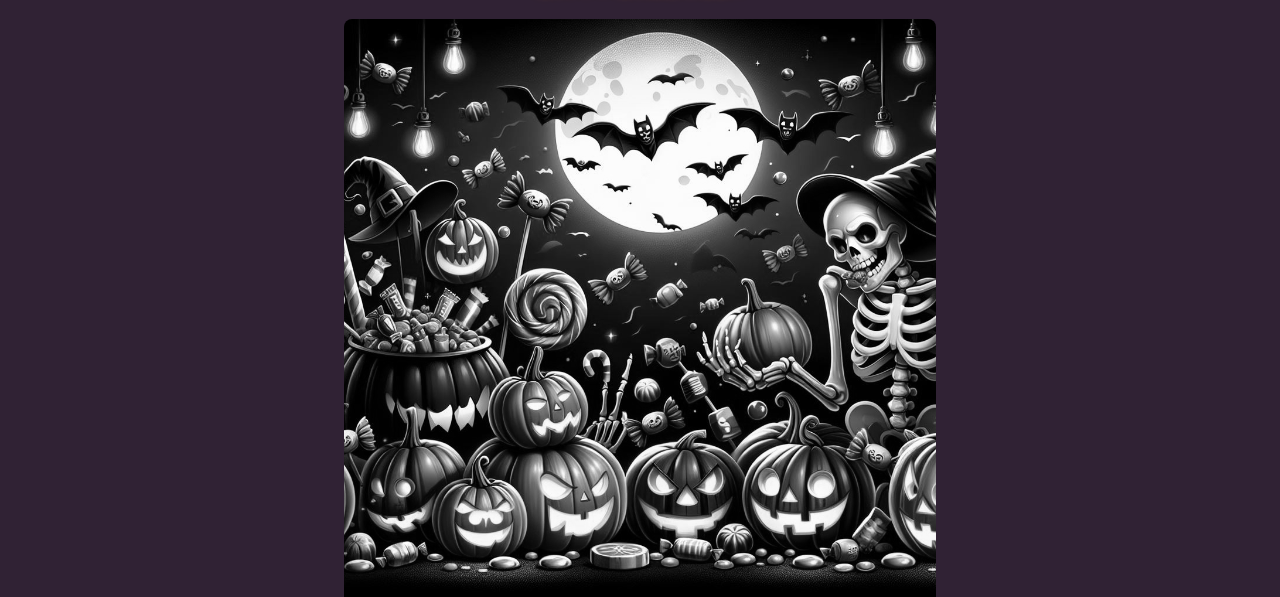
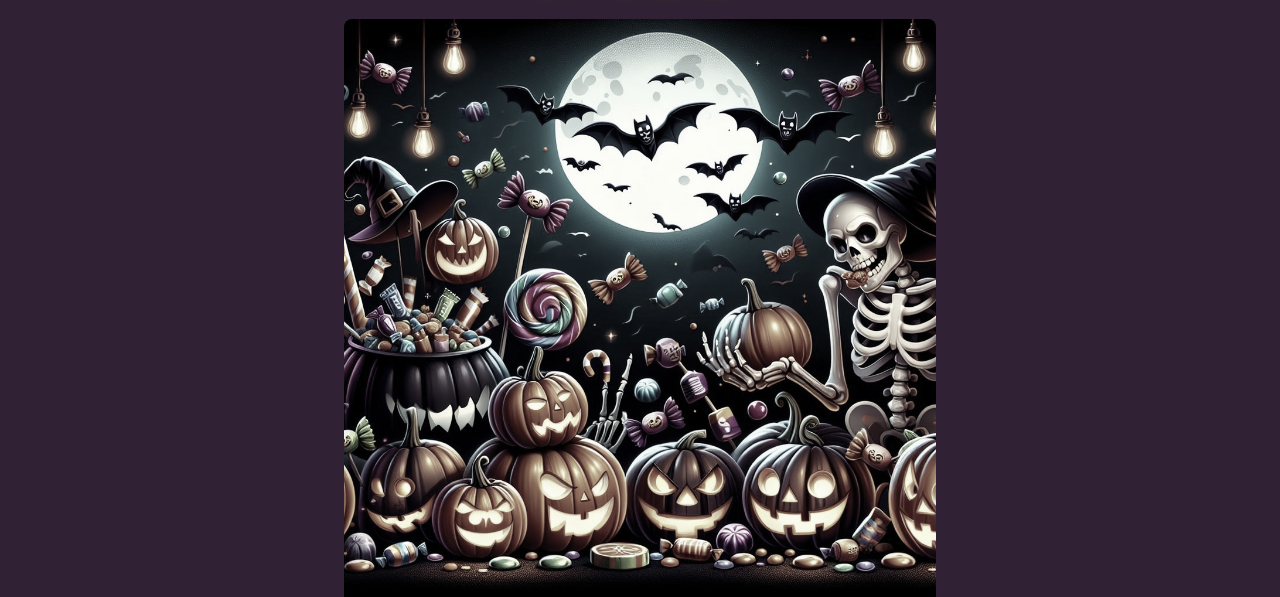
Before and after one commit to Skeifr10/wdd130, a plain HTML site: page ice/halloween/index.html in a window 1280 px wide. Shown: the part 203-800 px from the top of the page. Drawn offline with Linux system fonts and the light colour scheme.

Commit message:
halloween ice challenge

```diff
--- a/ice/halloween/styles/styles.css
+++ b/ice/halloween/styles/styles.css
@@ -44,7 +44,7 @@ img {
     margin-left: auto;
     margin-right: auto;
     border-radius: 8px;
-    filter: grayscale(100%);
+    filter: grayscale(80%);
     transition: transform 5s;
 }
 img:hover {
```
